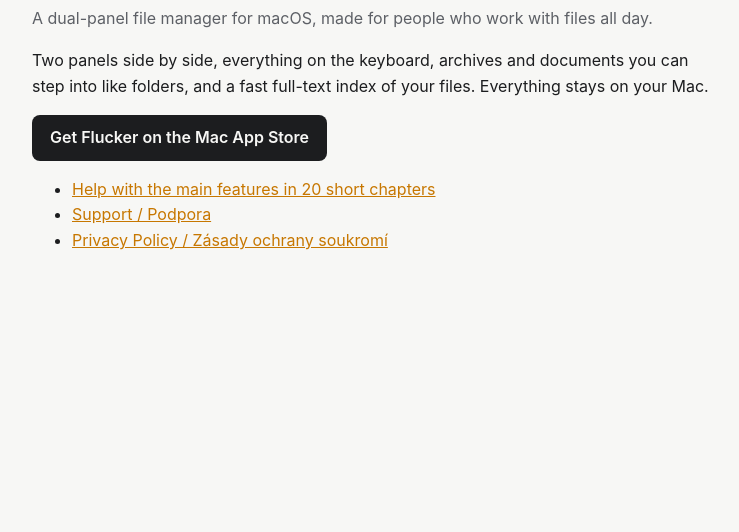
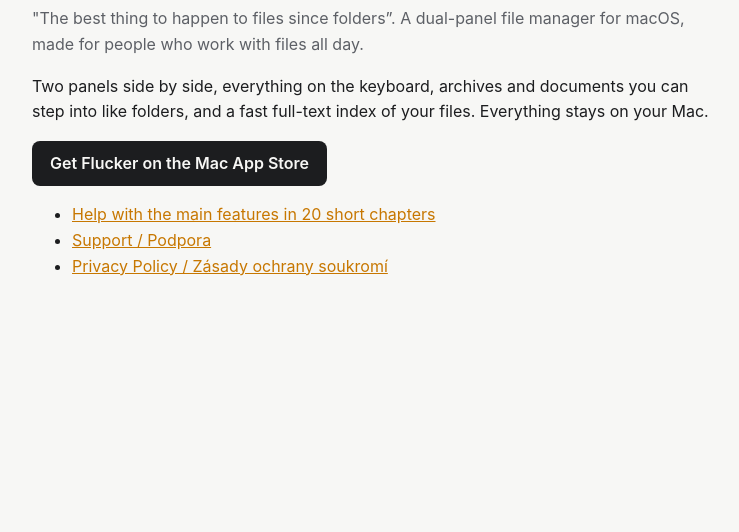
Before and after one commit to urbanr/flucker-site, a plain HTML site: page index.html in a window 1280 px wide. Shown: the part 268-800 px from the top of the page, without its empty margins (264-1003 px from the left). Drawn offline with Linux system fonts and the light colour scheme.

Commit message:
Revise description in index.html
Updated the description paragraph to include a quote about files.

```diff
--- a/index.html
+++ b/index.html
@@ -12,7 +12,7 @@
   <a href="index.html"><img class="logo" src="img/logo.png" alt="Flucker logo"></a>
   <nav><a href="index.html">Flucker</a><a href="help.html">Help</a><a href="support.html">Support</a><a href="privacy.html">Privacy</a></nav>
   <h1>Flucker</h1>
-  <p class="muted">A dual-panel file manager for macOS, made for people who work with files all day.</p>
+  <p class="muted">"The best thing to happen to files since folders”. A dual-panel file manager for macOS, made for people who work with files all day.</p>
   <p>Two panels side by side, everything on the keyboard, archives and documents you can step into like folders, and a fast
     full-text index of your files. Everything stays on your Mac.</p>
   <p><a class="store" href="https://apps.apple.com/app/id6833873611">Get Flucker on the Mac App Store</a></p>
```
